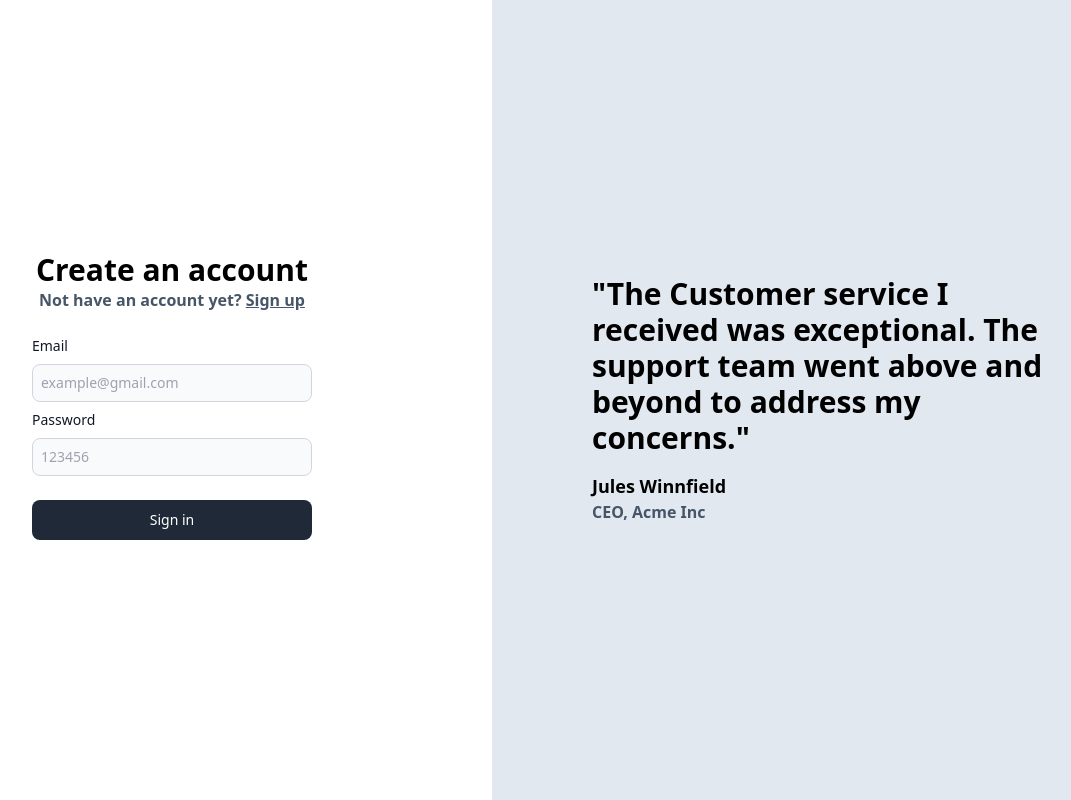
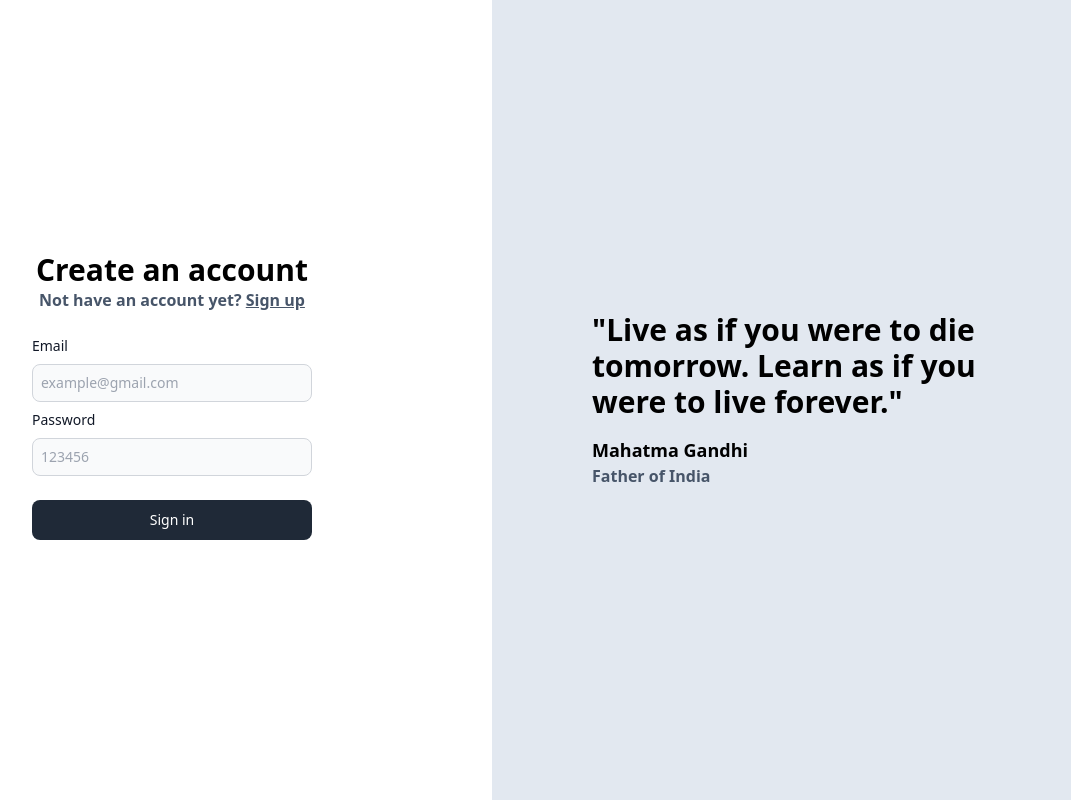
Before and after one commit to muthukannanmuruga/medium, a React (Vite) app in the folder frontend/: page /signin in a window 1280 px wide. Shown: the whole page, without its empty margins (148-1219 px from the left). Built offline with nearby package versions, Linux system fonts and the light colour scheme.

Commit message:
quote change

```diff
--- a/frontend/src/components/Appbar.tsx
+++ b/frontend/src/components/Appbar.tsx
@@ -43,7 +43,7 @@ export const Appbar = ({ UserInitial }: { UserInitial: string }) => {
   return (
     <div className="px-10 my-5 border-b border-gray-150 pb-5 mb-10 flex justify-between items-center">
       <div className="font-semibold cursor-pointer">
-        <Link to={'/blog'}>Medium</Link>
+        <Link to={'/blog'}>MK Blogs</Link>
       </div>
       <div className="flex items-center space-x-4">
         <button
--- a/frontend/src/pages/Signin.tsx
+++ b/frontend/src/pages/Signin.tsx
@@ -35,9 +35,9 @@ export const Signin = () => {
 
                     <div className="hidden md:block">
                         <Quote
-                            Quote={"\"The Customer service I received was exceptional. The support team went above and beyond to address my concerns.\""}
-                            Author={"Jules Winnfield"}
-                            Designation={"CEO, Acme Inc"}
+                            Quote={"\"Live as if you were to die tomorrow. Learn as if you were to live forever.\""}
+                            Author={"Mahatma Gandhi"}
+                            Designation={"Father of India"}
                         />
                     </div>
                 </div>
--- a/frontend/src/pages/Signup.tsx
+++ b/frontend/src/pages/Signup.tsx
@@ -36,9 +36,9 @@ export const Signup = () =>
 
             <div className="hidden md:block">
                 <Quote
-                Quote={"\"The Customer service I received was exceptional. The support team went above and beyond to address my concerns.\""}
-                Author= {"Jules Winnfield"}
-                Designation={"CEO, Acme Inc"}
+                Quote={"\"I have no special talent. I am only passionately curious\""}
+                Author= {"Albert Einstein"}
+                Designation={"Scientist"}
                 />
             </div>
 
```
